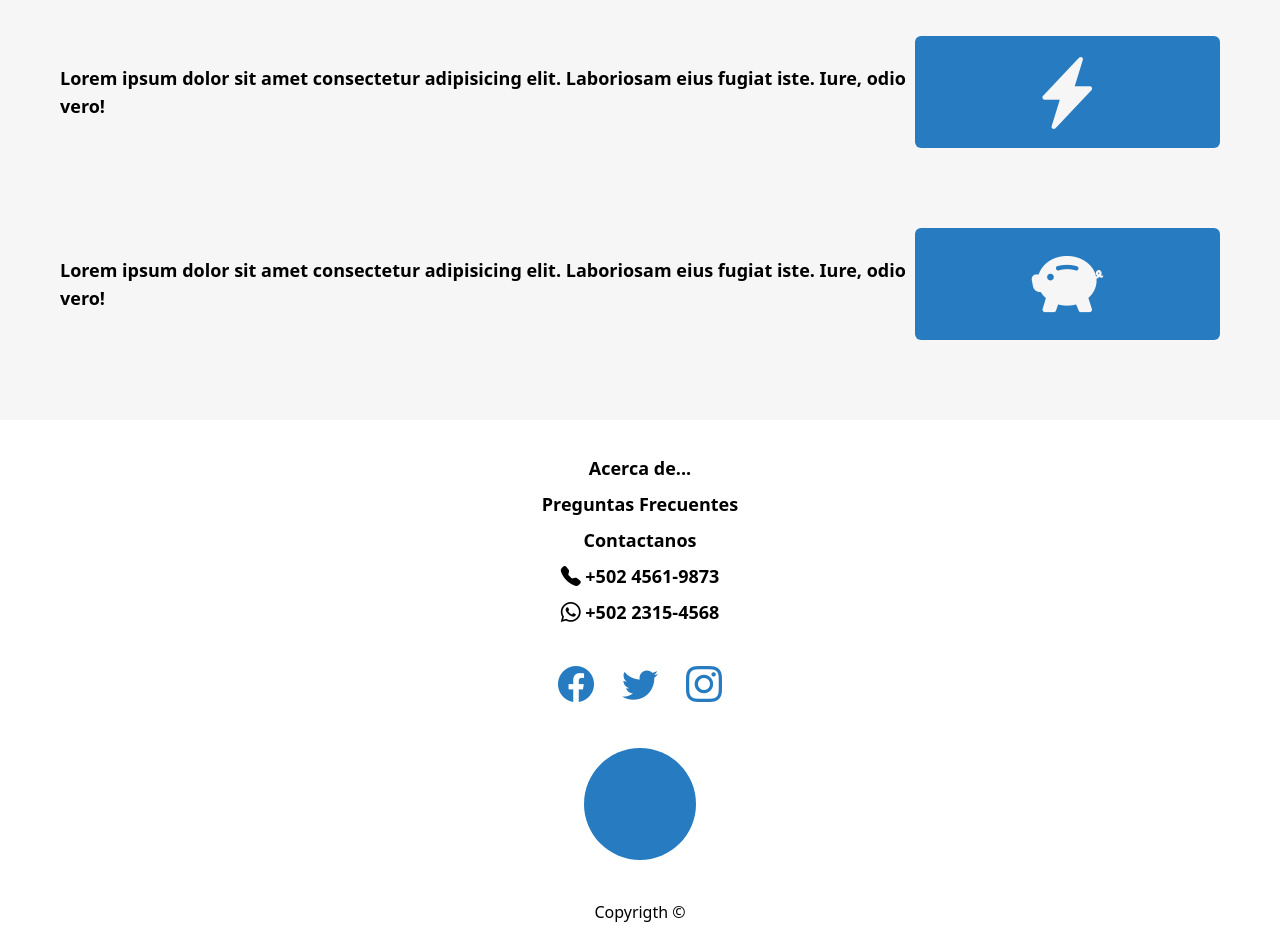
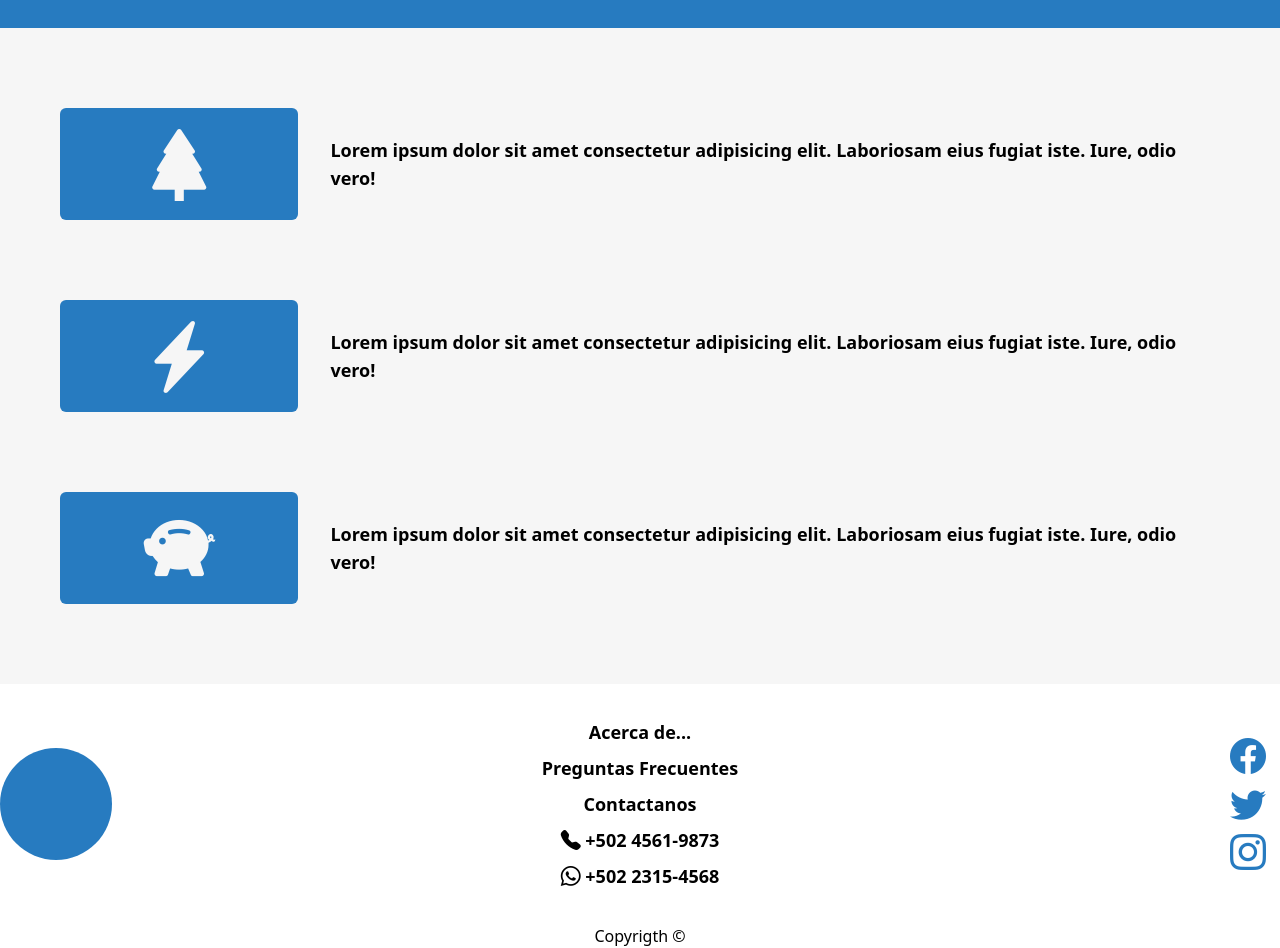
Before and after one commit to JOMADELEMA/ingenieria-solar-website, a website: page index.html in a window 1280 px wide. Shown: the part 1060-2008 px from the top of the page. Drawn offline with nearby package versions, Linux system fonts and the light colour scheme.

Commit message:
implemented the UI/UX for md devices

```diff
--- a/index.html
+++ b/index.html
@@ -38,7 +38,7 @@
 
       <!-- Sidebar -->
 
-      <div class="h-screen fixed w-96 bg-brighter top-0 hidden" id="sidebar">
+      <div class="h-screen fixed w-96 md:w-3/6 bg-brighter top-0 hidden" id="sidebar">
         <div id="sidebar__close__button" class="absolute right-5 top-4 cursor-pointer">
           <i class="bi bi-x-square-fill text-4xl text-darken"></i>
         </div>
@@ -65,7 +65,7 @@
 
       <!-- Main Section -->
       <section id="main__section" class="h-96 flex flex-col justify-center">
-        <div id="main__text" class="p-10">
+        <div id="main__text" class="p-10 md:w-1/2">
           <h1 class="text-2xl">Lorem ipsum dolor sit amet.</h1>
           <h2 class="text-lg">
             Lorem, ipsum dolor sit amet consectetur adipisicing elit. Alias
@@ -73,9 +73,9 @@
             architecto doloremque cumque quae dolorem. Sequi.
           </h2>
         </div>
-        <div id="main__button" class="flex justify-center">
+        <div id="main__button" class="flex justify-center md:w-1/2">
           <button
-            class="bg-darken hover:bg-normal2 text-brighter px-5 rounded-md h-10"
+            class="bg-darken lg:bg-darkest hover:bg-normal2 text-brighter px-5 rounded-md h-10"
           >
             Más información
           </button>
@@ -86,7 +86,7 @@
       <!-- Mision/Vision Section -->
 
       <section id="mision-vision__section" class="bg-darken">
-        <div id="mision" class="text-brighter p-10 text-center">
+        <div id="mision" class="text-brighter p-10 text-center md:h-80 flex flex-col justify-center">
           <div id="mision__title" class="text-2xl mb-5 font-semibold">
             Misión
           </div>
@@ -96,7 +96,7 @@
             reprehenderit.
           </div>
         </div>
-        <div id="vision" class="text-brighter p-10 text-center">
+        <div id="vision" class="text-brighter p-10 text-center md:h-80 flex flex-col justify-center">
           <div id="mision__title" class="text-2xl mb-5 font-semibold">
             Visión
           </div>
@@ -111,38 +111,38 @@
 
       <!-- Features Section -->
       <section id="features" class="p-10">
-        <div id="card" class="h-48 flex justify-center place-items-center px-5">
-          <div id="card__text" class="text-lg font-semibold">
+        <div id="card" class="h-48 flex md:flex-row-reverse justify-center place-items-center px-5">
+          <div id="card__text" class="text-lg font-semibold mr-6 md:mr-0 md:ml-8">
             Lorem ipsum dolor sit amet consectetur adipisicing elit. Laboriosam
             eius fugiat iste. Iure, odio vero!
           </div>
           <div
             id="card__icon"
-            class="h-28 w-80 bg-darken rounded-md flex justify-center place-items-center"
+            class="h-28 w-80 md:w-60 bg-darken rounded-md flex justify-center place-items-center"
           >
             <i class="bi bi-tree-fill text-7xl text-brighter"></i>
           </div>
         </div>
-        <div id="card" class="h-48 flex justify-center place-items-center px-5">
-          <div id="card__text" class="text-lg font-semibold">
+        <div id="card" class="h-48 flex md:flex-row-reverse justify-center place-items-center px-5">
+          <div id="card__text" class="text-lg font-semibold mr-6 md:mr-0 md:ml-8">
             Lorem ipsum dolor sit amet consectetur adipisicing elit. Laboriosam
             eius fugiat iste. Iure, odio vero!
           </div>
           <div
             id="card__icon"
-            class="h-28 w-80 bg-darken rounded-md flex justify-center place-items-center"
+            class="h-28 w-80 md:w-60 bg-darken rounded-md flex justify-center place-items-center"
           >
             <i class="bi bi-lightning-charge-fill text-7xl text-brighter"></i>
           </div>
         </div>
-        <div id="card" class="h-48 flex justify-center place-items-center px-5">
-          <div id="card__text" class="text-lg font-semibold">
+        <div id="card" class="h-48 flex md:flex-row-reverse justify-center place-items-center px-5">
+          <div id="card__text" class="text-lg font-semibold mr-6 md:mr-0 md:ml-8">
             Lorem ipsum dolor sit amet consectetur adipisicing elit. Laboriosam
             eius fugiat iste. Iure, odio vero!
           </div>
           <div
             id="card__icon"
-            class="h-28 w-80 bg-darken rounded-md flex justify-center place-items-center"
+            class="h-28 w-80 md:w-60 bg-darken rounded-md flex justify-center place-items-center"
           >
             <i class="bi bi-piggy-bank-fill text-7xl text-brighter"></i>
           </div>
@@ -151,11 +151,11 @@
       <!-- End of Features Section -->
 
       <!-- Footer Section -->
-      <footer>
-        <div id="footer__container" class="bg-white">
+      <footer class="bg-white">
+        <div id="footer__container" class="bg-white md:flex md:flex-row-reverse md:place-items-center md:justify-between">
           <div
             id="footer__links"
-            class="flex flex-col place-items-center justify-center h-60"
+            class="flex flex-col place-items-center justify-center h-60 "
           >
             <a href="#" class="py-1 text-lg font-semibold hover:text-darken"
               >Acerca de...</a
@@ -177,7 +177,7 @@
               +502 2315-4568</a
             >
           </div>
-          <div id="footer__social" class="flex justify-center mb-10">
+          <div id="footer__social" class="flex md:flex-col justify-center md:place-items-end mb-10 md:mb-0 md:order-first md:w-28">
             <div
               id="social__icon"
               class="h-12 w-12 rounded-md flex justify-center place-items-center mx-2 cursor-pointer"
@@ -205,9 +205,9 @@
               <!-- <img src="/assets/logo.png" alt="brand-logo"> -->
             </div>
           </div>
-          <div id="footer__copyright" class="text-center mb-5">
-            Copyrigth &copy;
-          </div>
+        </div>
+        <div id="footer__copyright" class="flex justify-center bg-white">
+          Copyrigth &copy;
         </div>
       </footer>
 
```
Also changed, not shown: dist/output.css.
